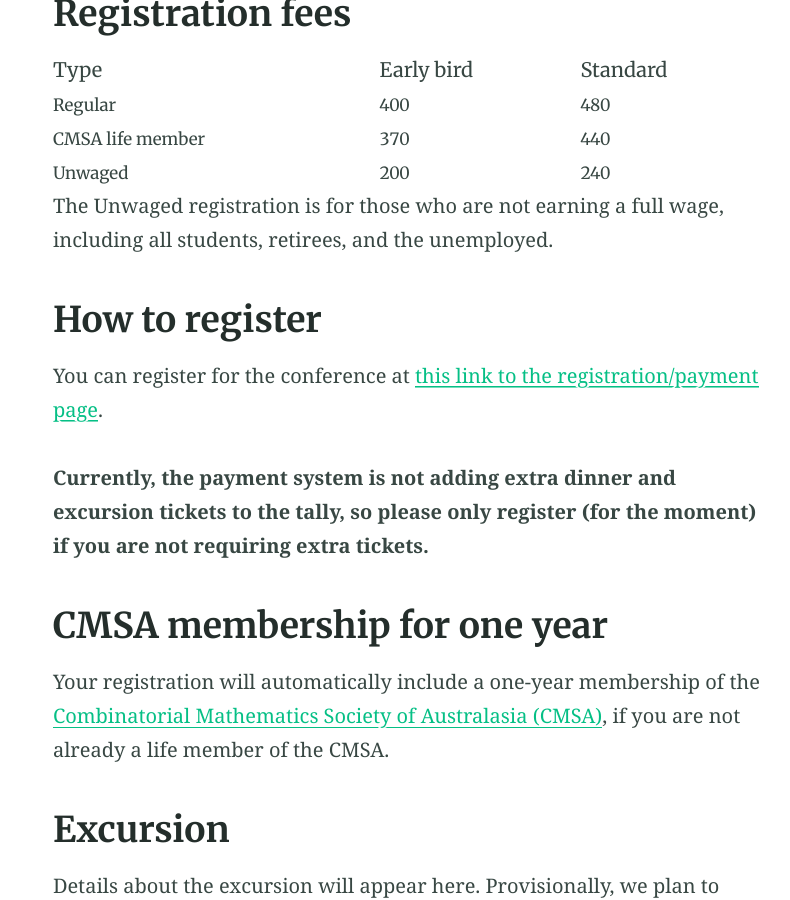
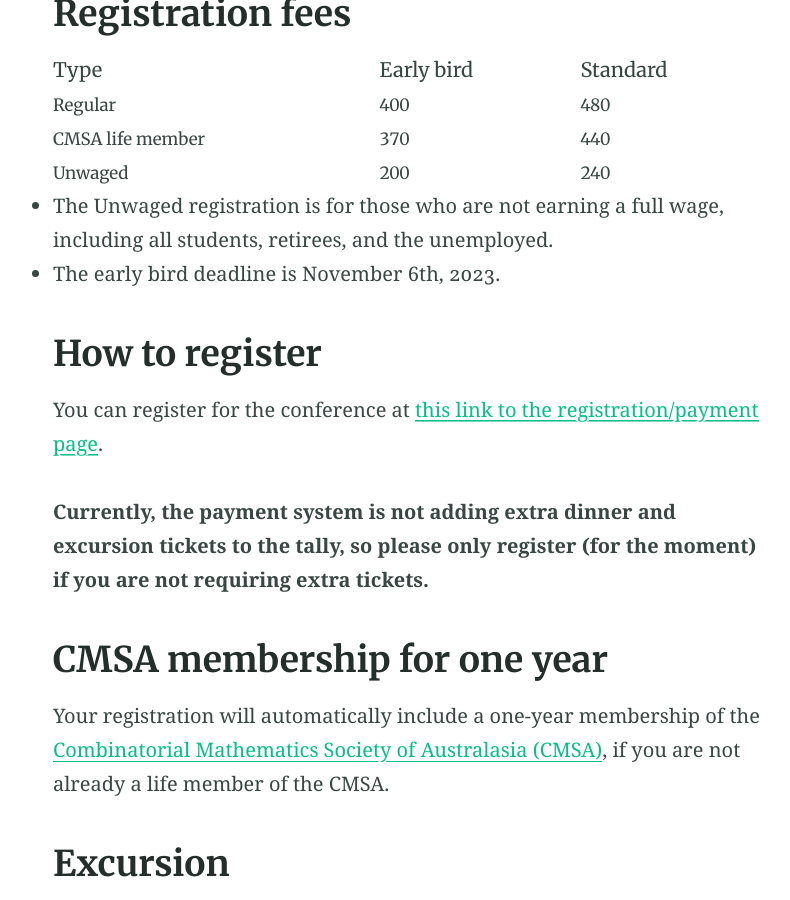
Before and after one commit to 45ACC/45ACC.github.io, a Jekyll site: the page built from registration.md, in a window 1280 px wide and 900 px high, scrolled down 543 px. Shown: the whole window, without its empty margins (230-1020 px from the left). Built offline with Jekyll 4.4.1, drawn with Linux system fonts in a browser that asks for light colours.

Commit message:
Update registration.md

```diff
--- a/registration.md
+++ b/registration.md
@@ -16,7 +16,8 @@ aside: false
 | CMSA life member | 370 | 440 |
 | Unwaged | 200 | 240 |
 
-The Unwaged registration is for those who are not earning a full wage, including all students, retirees, and the unemployed.
+- The Unwaged registration is for those who are not earning a full wage, including all students, retirees, and the unemployed.
+- The early bird deadline is November 6th, 2023.
 
 ## How to register
 
```
